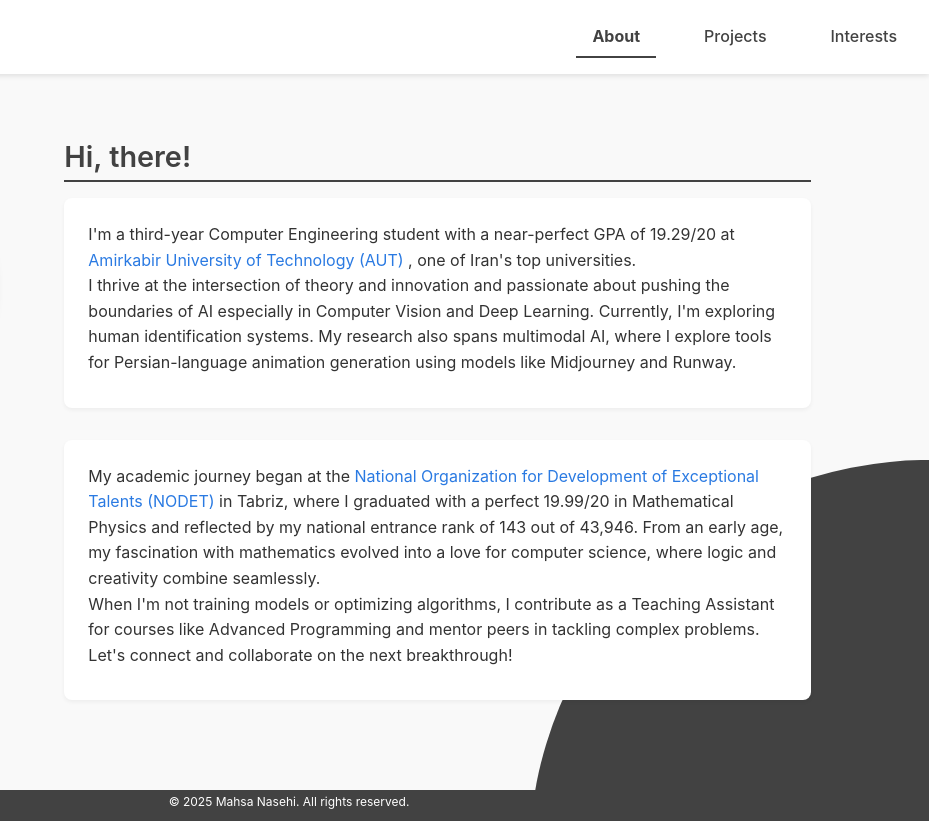
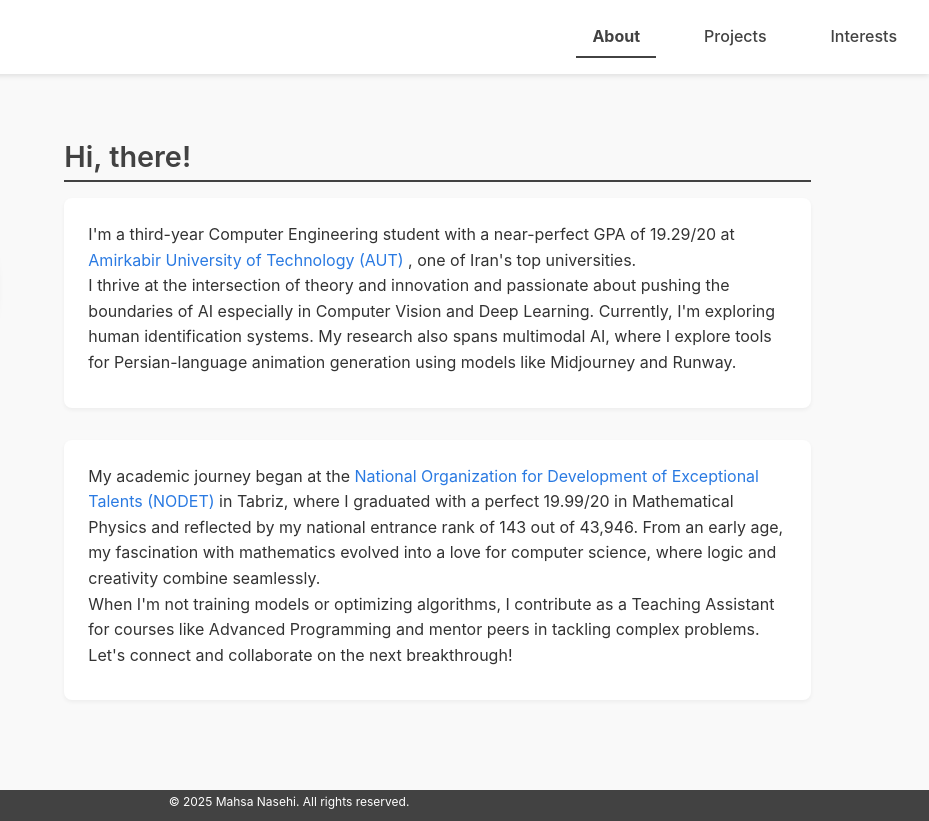
Before and after one commit to MahsaNasehi/mahsanasehi.github.io, a plain HTML site: page index.html in a window 1280 px wide. Shown: the full height of the page, 351-1280 px from the left. Drawn offline with Linux system fonts and the light colour scheme; a web font is replaced by a local one.

Commit message:
circle deleted

```diff
--- a/index.html
+++ b/index.html
@@ -34,8 +34,6 @@
 
     <main>
       <section id="about" class="page">
-
-    <div class="cicle"></div>
         <div class="container">
           <div class="about-content">
             <div class="photo-section">
--- a/style.css
+++ b/style.css
@@ -75,21 +75,7 @@ header {
   z-index: 1000;
   box-shadow: 0 2px 5px rgba(0, 0, 0, 0.1);
 }
-@media (max-width: 768px) {
-  .cicle {
-    display: hidden;
-  }
-}
-.cicle {
-  position: absolute;
-  top: 0;
-  left: 0;
-  width: 100%;
-  height: 100%;
-  background: #424242;
-  clip-path: circle(25em at right 800px);
-  z-index: 0;
-}
+
 nav ul {
   display: flex;
   flex-flow: row;
```
